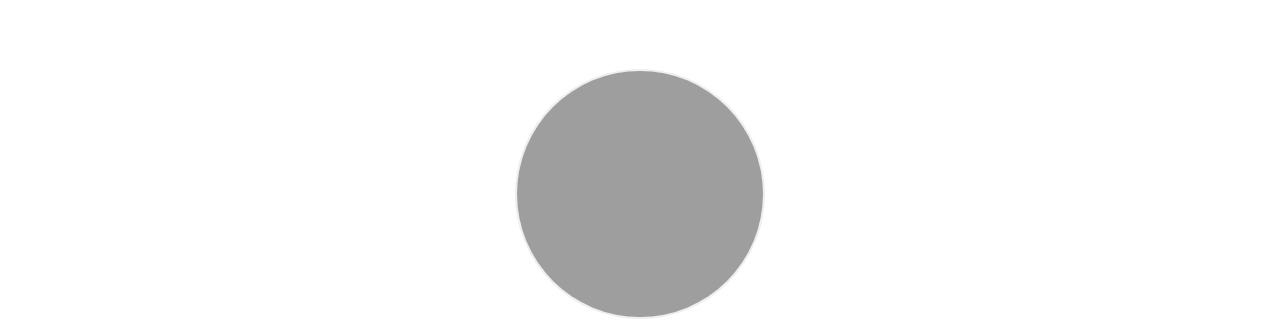
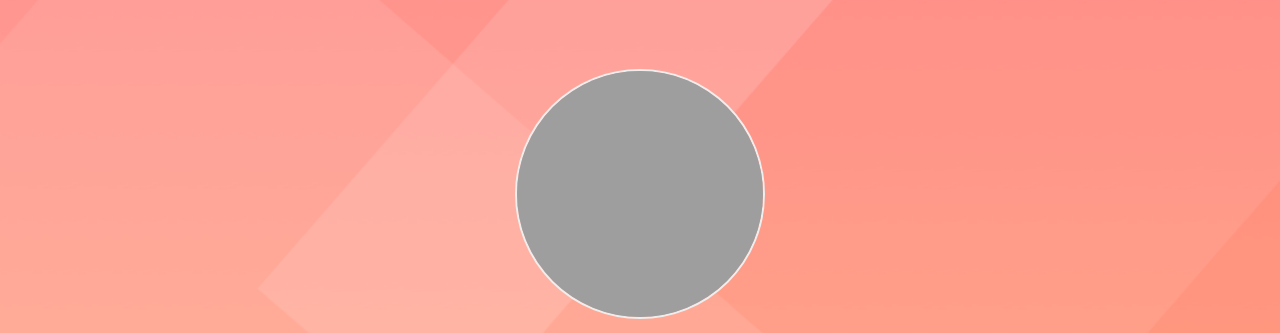
Before and after one commit to sprisao/portfolio, a plain HTML site: page index.html in a window 1280 px wide. Shown: the part 81-414 px from the top of the page. Drawn offline with Linux system fonts and the light colour scheme; the site is published under a folder, as on GitHub Pages, so addresses that start at the root find nothing.

Commit message:
background img url change

```diff
--- a/style.css
+++ b/style.css
@@ -145,7 +145,7 @@ p {
 
 /* Home */
 #home {
-  background: url(/imgs/homebackground.png) center/cover no-repeat;
+  background: url(imgs/homebackground.png) center/cover no-repeat;
   padding: 40px;
   padding-top: 150px;
   text-align: center;
```
